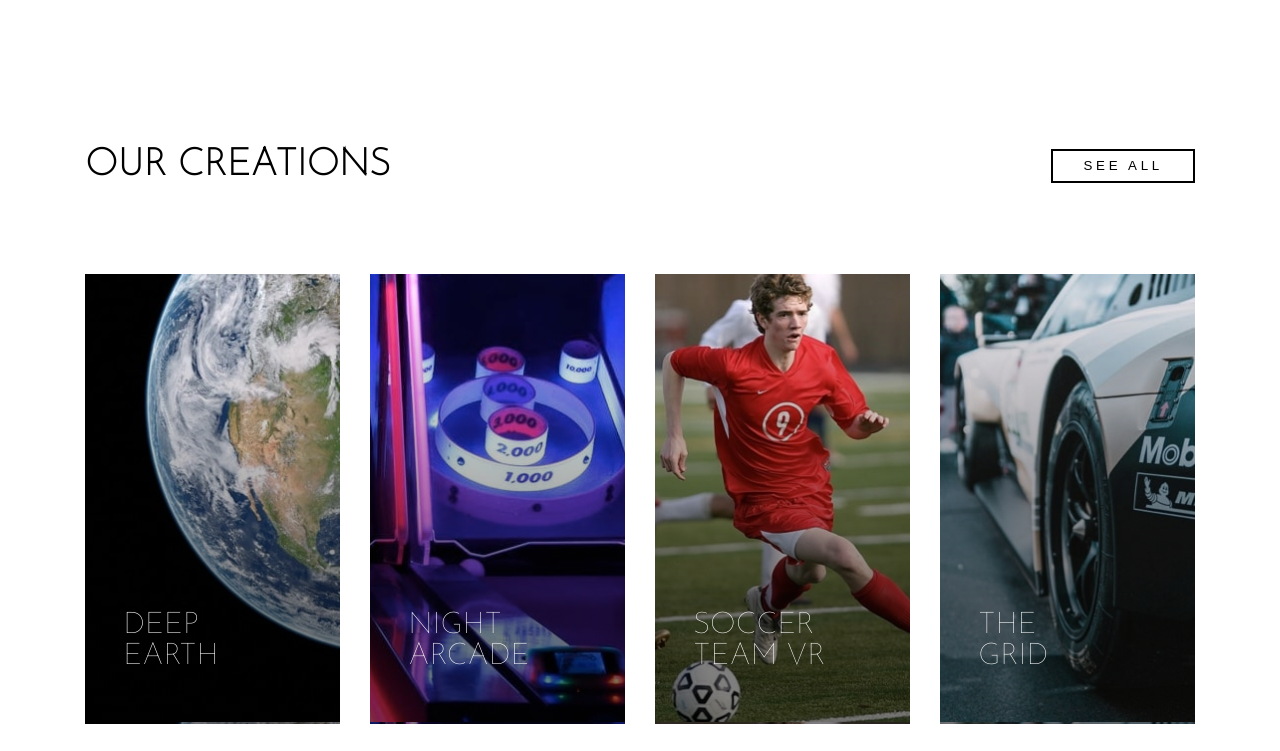
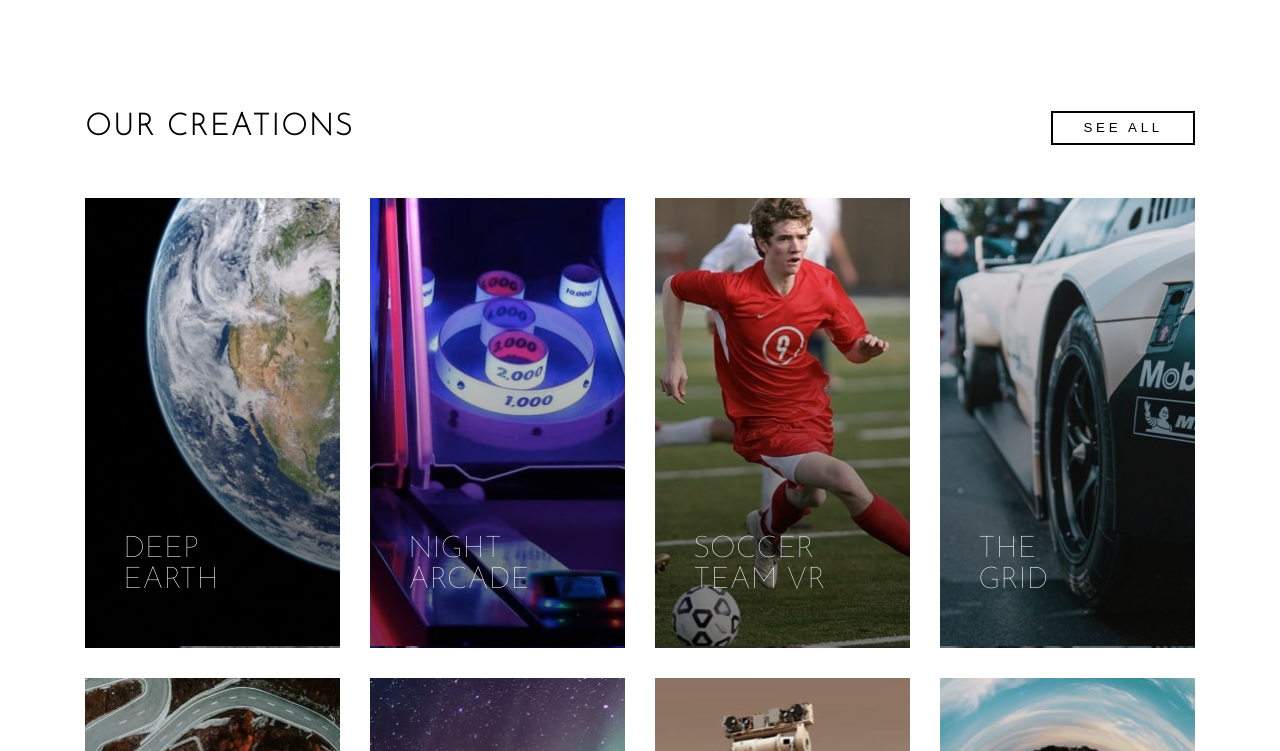
Before and after one commit to JesusMurguia/loopstudios-landing-page-main, a plain HTML site: page index.html in a window 1280 px wide. Shown: the part 1247-1998 px from the top of the page. Drawn offline with Linux system fonts and the light colour scheme.

Commit message:
better gridd

```diff
--- a/index.html
+++ b/index.html
@@ -47,10 +47,8 @@
 		</section>
 		<section id="third-section">
 			<div class="third-section-container">
-				<div class="third-section-header">
-					<h1>OUR CREATIONS</h1>
-					<button class="btn see-all">SEE ALL</button>
-				</div>
+				<h1>OUR CREATIONS</h1>
+				<button class="btn see-all">SEE ALL</button>
 				<div class="creation-grid">
 					<div class="card" id="deep-earth">
 						<h3>DEEP EARTH</h3>
--- a/style.css
+++ b/style.css
@@ -126,27 +126,26 @@ body {
 	width: min(100% - 2.5em, 74em);
 	margin-inline: auto;
 	display: grid;
-	grid-template-rows: repeat(2, min-content);
+	grid-template-rows: repeat(3, min-content);
 }
 
-.third-section-header {
-	display: flex;
-	justify-content: space-between;
-	align-items: center;
-	justify-content: center;
+.third-section-container h1 {
+	text-align: center;
+	font-family: "Josefin Sans", sans-serif;
+	font-size: 2rem;
+	letter-spacing: 0.125rem;
+	text-transform: uppercase;
 }
-.third-section-header h1 {
-	font-size: 2.5rem;
-	font-family: "Josefin Sans", sans-serif;
-	margin-block: 4rem;
-	text-align: center;
-}
+
 .btn {
 	color: black;
 	padding: 0.5rem 2rem;
 	letter-spacing: 0.25rem;
 	border: 2px solid black;
 	background-color: white;
+	grid-row: 3 / -1;
+	width: fit-content;
+	justify-self: center;
 }
 
 .creation-grid {
@@ -174,10 +173,6 @@ body {
 	left: 5%;
 	right: 65%;
 	font-size: 1.25rem;
-}
-
-.see-all {
-	display: none !important;
 }
 
 #deep-earth {
@@ -246,22 +241,32 @@ body {
 	.second-section-container h1 {
 		font-size: 3rem;
 	}
-	.third-section-header h1 {
-		text-align: center;
-	}
-	.see-all {
-		display: flex !important;
-	}
-	.third-section-header {
-		justify-content: space-between;
-	}
-
 	.creation-grid {
 		grid-template-columns: repeat(2, 1fr);
 		grid-template-rows: repeat(4, 200px);
+		grid-column: 1 / 3;
 	}
 	.card {
 		background-size: cover;
+	}
+
+	.third-section-container {
+		width: min(100% - 2.5em, 74em);
+		margin-inline: auto;
+		display: grid;
+		grid-template-rows: repeat(3, min-content);
+	}
+
+	.third-section-container h1 {
+		text-align: start;
+		grid-row: 1 / 2;
+	}
+
+	.btn {
+		grid-row: 1 / 2;
+		justify-self: end;
+		height: fit-content;
+		align-self: center;
 	}
 }
 
```
